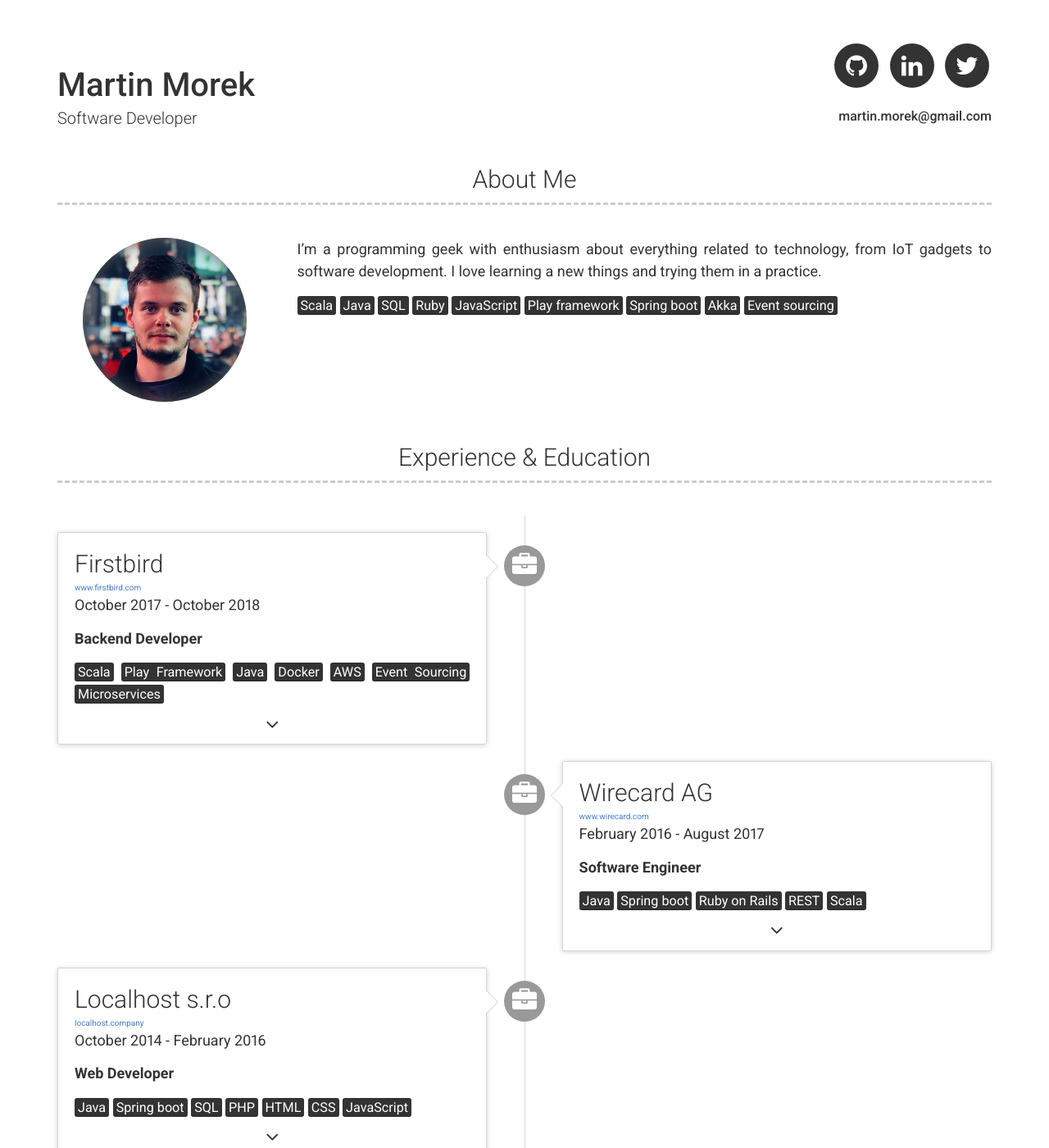
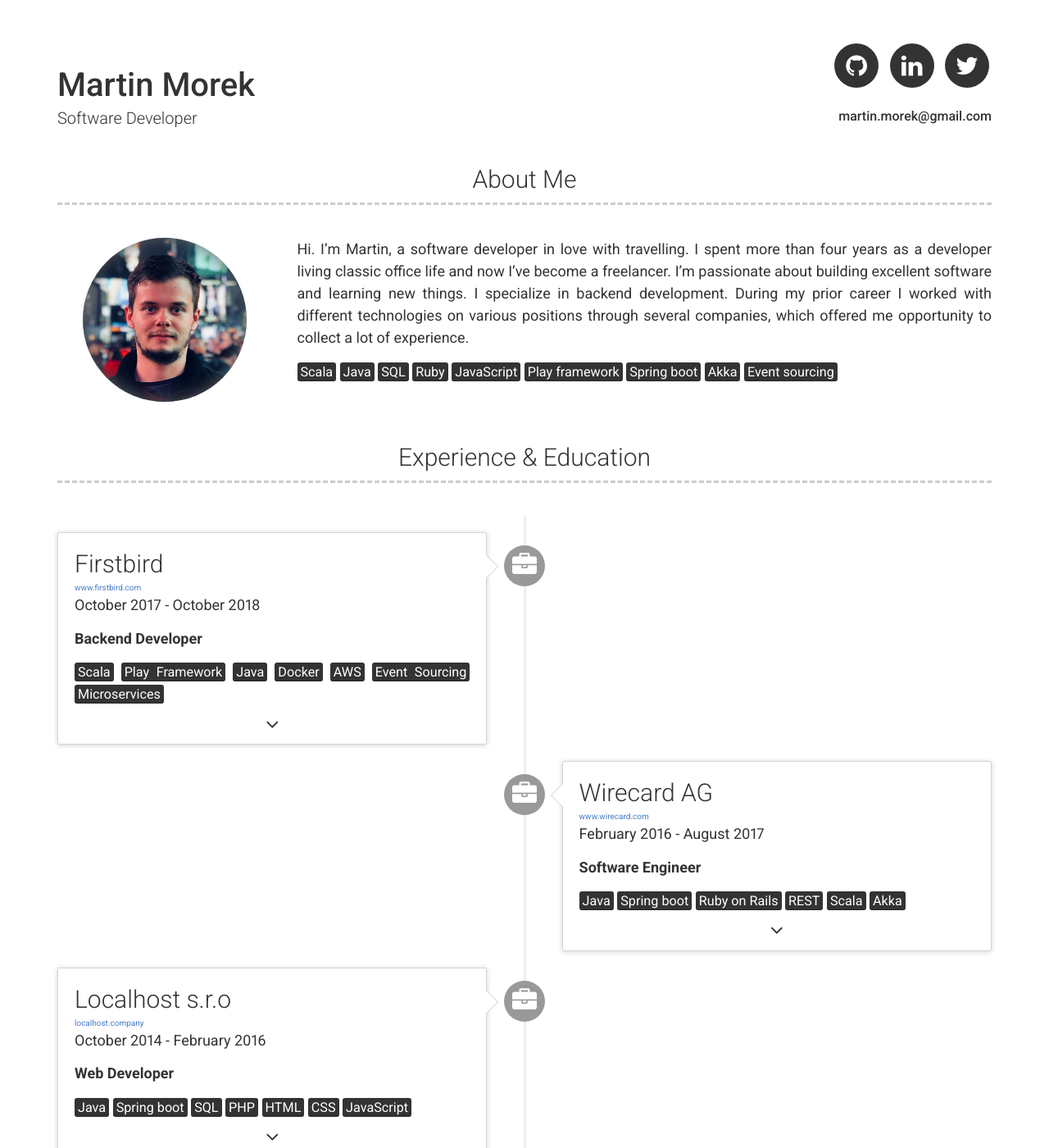
Before and after one commit to martin-morek/resume, a Jekyll site: the page built from index.md, in a window 1280 px wide and 1400 px high. Shown: the whole window at 82% size. Built offline with Jekyll 4.4.1, drawn with Linux system fonts in a browser that asks for light colours; nearby versions of some CDN libraries.

Commit message:
Updated texts

```diff
--- a/_config.yml
+++ b/_config.yml
@@ -14,9 +14,9 @@ linkedin_username: martinmorek
 
 # About Section
 # about_title: About Me (Use this to override about section title)
-about_profile_image: img/picture.jpg
+about_profile_image: img/martin-morek.jpg
 about_content: |
-  I'm a programming geek with enthusiasm about everything related to technology, from IoT gadgets to software development. I love learning a new things and trying them in a practice.
+  Hi. I'm Martin, a software developer in love with travelling. I spent more than four years as a developer living classic office life and now I've become a freelancer. I'm passionate about building excellent software and learning new things. I specialize in backend development. During my prior career I worked with different technologies on various positions through several companies, which offered me opportunity to collect a lot of experience.
 
   <mark>Scala</mark> <mark>Java</mark> <mark>SQL</mark> <mark>Ruby</mark> <mark>JavaScript</mark> <mark>Play framework</mark> <mark>Spring boot</mark> <mark>Akka</mark> <mark>Event sourcing</mark>
 
```
Also changed, not shown: _data/experience.yml (+4 -4 lines), img/martin-morek.jpg (renamed from img/picture.jpg).
